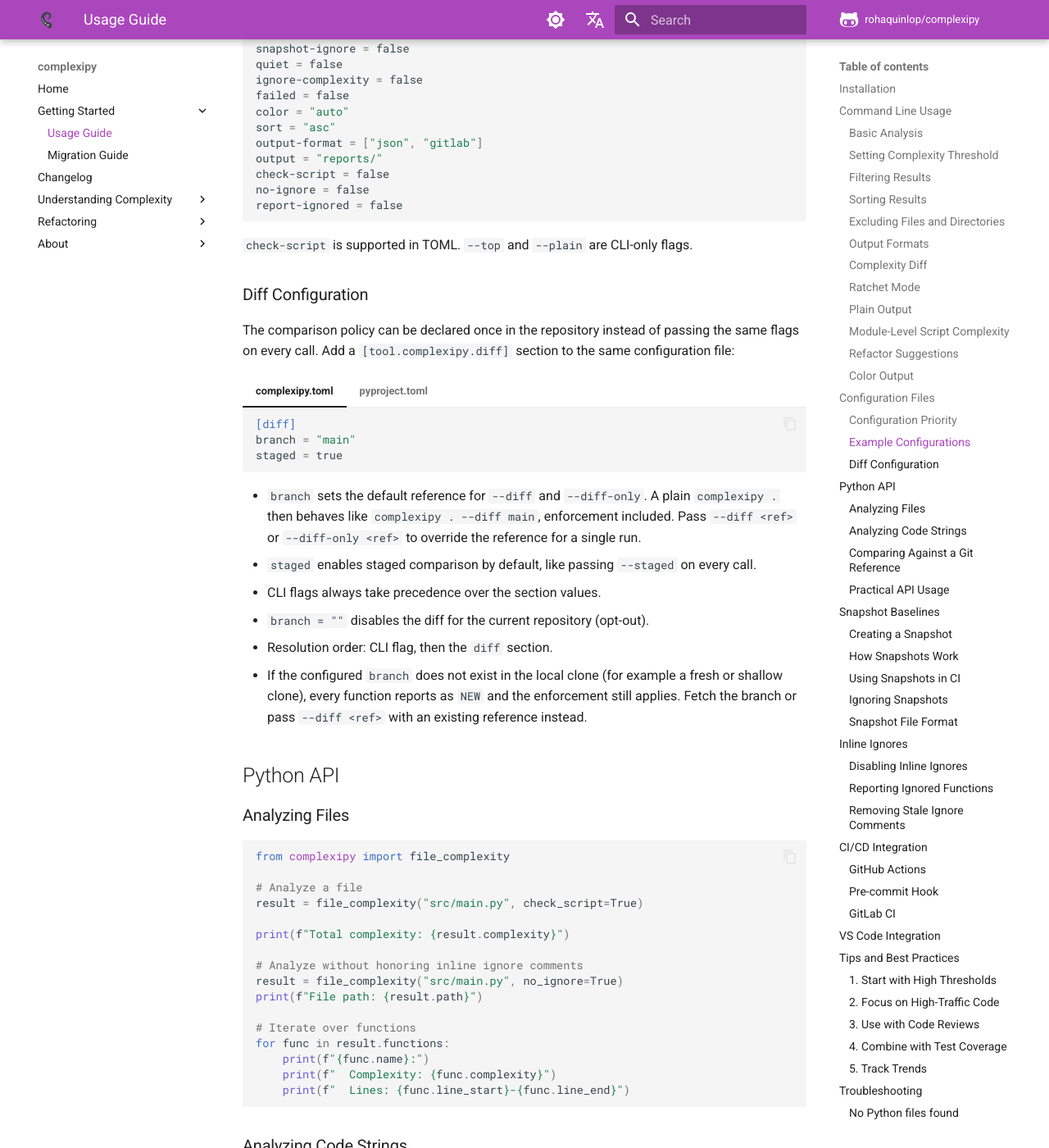
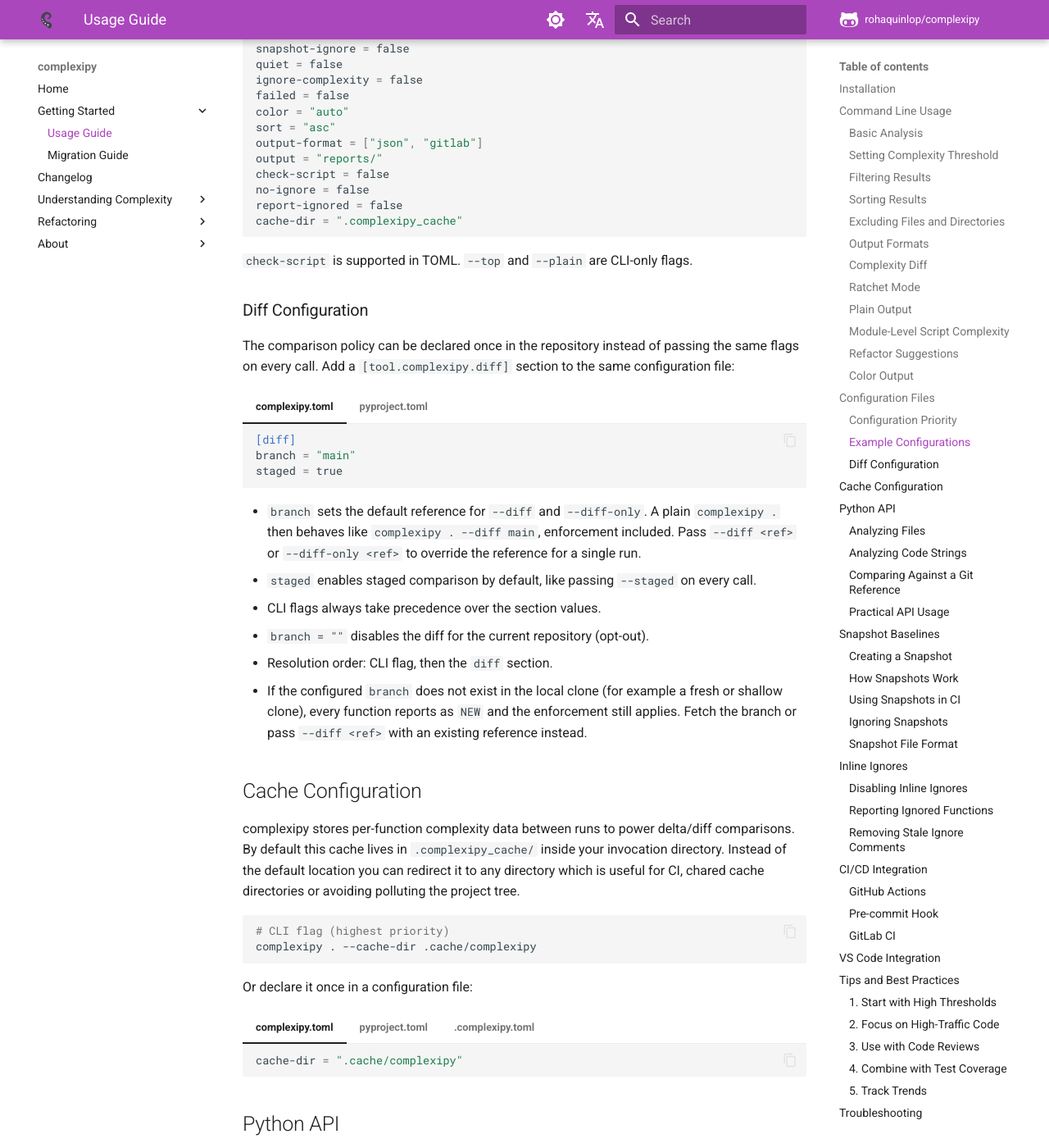
Before and after one commit to rohaquinlop/complexipy, an MkDocs documentation site: the page built from docs/usage-guide.md, in a window 1280 px wide and 1400 px high, scrolled down 6445 px. Shown: the whole window at 82% size. Built offline with MkDocs 1.6.1 and Material for MkDocs 9.7.7, drawn with Linux system fonts in a browser that asks for light colours; comment, search, counter and statistics services are not loaded.

Commit message:
docs: Include documentation on configuring the cache directory location.

````diff
--- a/docs/usage-guide.md
+++ b/docs/usage-guide.md
@@ -323,6 +323,7 @@
     check-script = false
     no-ignore = false
     report-ignored = false
+    cache-dir = ".complexipy_cache"
     ```
 
 === "pyproject.toml"
@@ -335,6 +336,7 @@
     failed = true
     sort = "desc"
     check-script = true
+    cache-dir = ".complexipy_cache"
     ```
 
 === ".complexipy.toml"
@@ -343,6 +345,7 @@
     # Hidden config file for team-specific settings
     max-complexity-allowed = 15
     exclude = ["venv/**", ".venv/**", "node_modules/**"]
+    cache-dir = ".complexipy_cache"
     ```
 
 `check-script` is supported in TOML. `--top` and `--plain` are CLI-only flags.
@@ -382,6 +385,40 @@
   example a fresh or shallow clone), every function reports as `NEW` and
   the enforcement still applies. Fetch the branch or pass `--diff <ref>`
   with an existing reference instead.
+
+## Cache Configuration
+
+complexipy stores per-function complexity data between runs to power
+delta/diff comparisons. By default this cache lives in
+`.complexipy_cache/` inside your invocation directory. Instead of the
+default location you can redirect it to any directory which is useful
+for CI, chared cache directories or avoiding polluting the project
+tree.
+
+```bash
+# CLI flag (highest priority)
+complexipy . --cache-dir .cache/complexipy
+```
+
+Or declare it once in a configuration file:
+
+=== "complexipy.toml"
+
+    ```toml
+    cache-dir = ".cache/complexipy"
+    ```
+
+=== "pyproject.toml"
+
+    ```toml
+    cache-dir = ".cache/complexipy"
+    ```
+
+=== ".complexipy.toml"
+
+    ```toml
+    cache-dir = ".cache/complexipy
+    ```
 
 ## Python API
 
````
